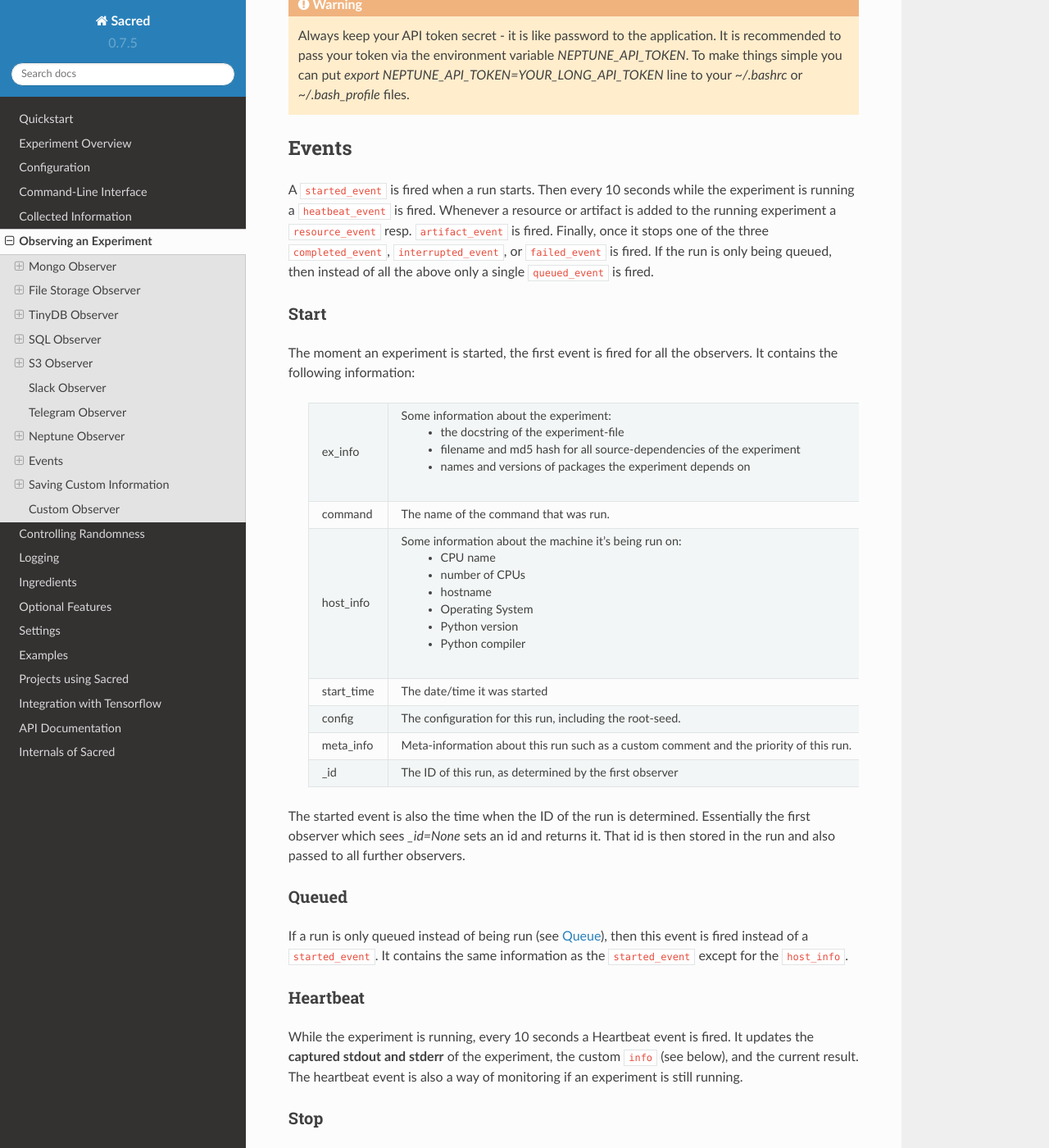
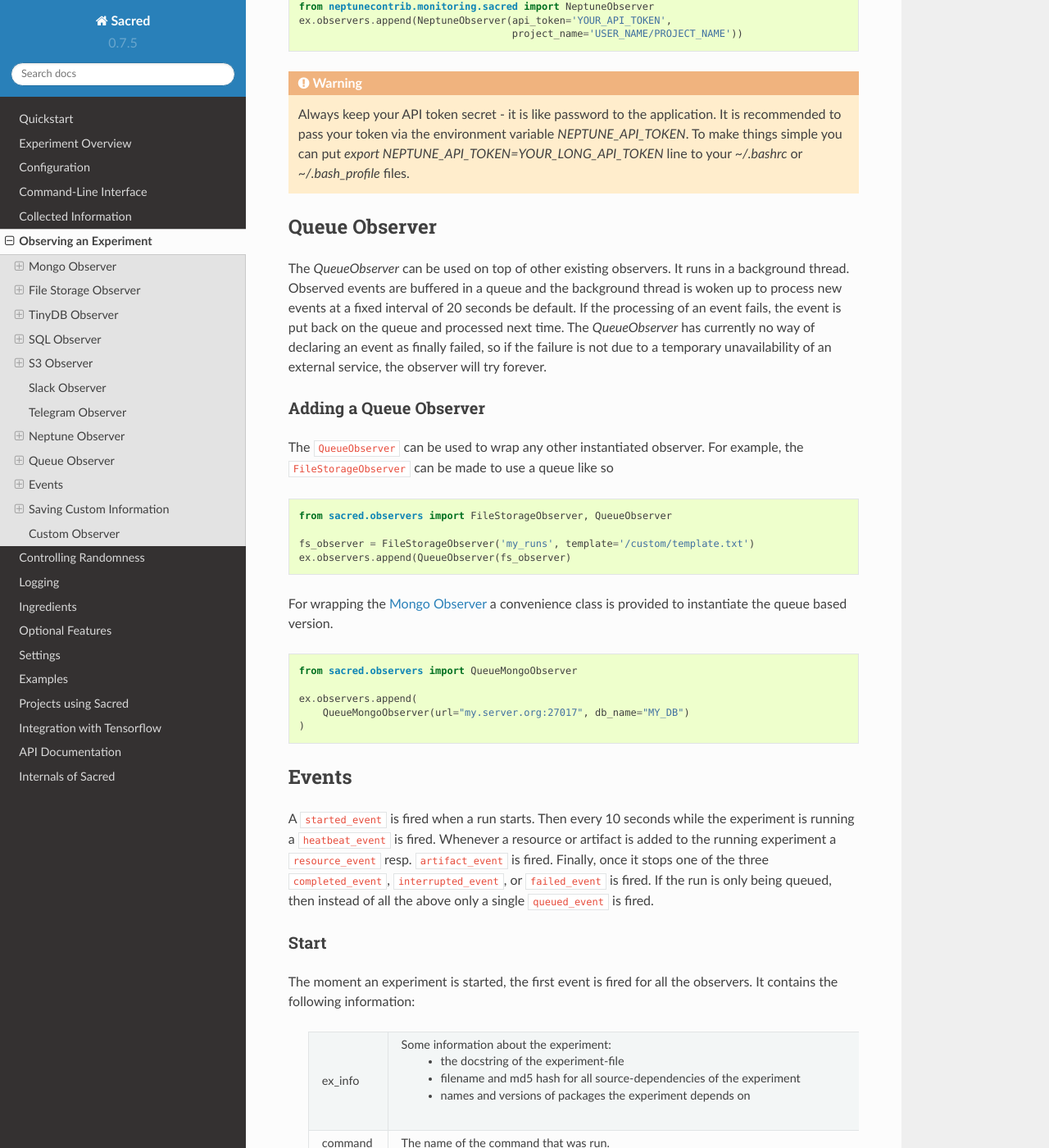
Before and after one commit to IDSIA/sacred, a Sphinx documentation site: the page built from docs/observers.rst, in a window 1280 px wide and 1400 px high, scrolled down 15769 px. Shown: the whole window at 82% size. Built offline with Sphinx 7.4.7 and the Read the Docs theme 2.0.0, drawn with Linux system fonts in a browser that asks for light colours; the version number is read from the project's files by our own code; some of the changed text lies outside the part shown.

Commit message:
Add documentaton for queue observer

```diff
--- a/docs/observers.rst
+++ b/docs/observers.rst
@@ -22,6 +22,10 @@
    relevant information there.
  * The :ref:`s3_observer` stores run information in an AWS S3 bucket, within
    a given prefix/directory
+ * The :ref:`queue_observer` can be used to wrap any of the above observers.
+   It will put the processing of observed events on a fault-tolerant
+   queue in a background process. This is useful for observers that rely
+   on external services such as a database that might be temporarily unavailable.
 
 
 But if you want the run information stored some other way, it is easy to write
@@ -771,6 +775,48 @@
     It is recommended to pass your token via the environment variable `NEPTUNE_API_TOKEN`.
     To make things simple you can put `export NEPTUNE_API_TOKEN=YOUR_LONG_API_TOKEN`
     line to your `~/.bashrc` or `~/.bash_profile` files.
+
+.. _queue_observer:
+
+Queue Observer
+==============
+
+The `QueueObserver` can be used on top of other existing observers.
+It runs in a background thread. Observed events
+are buffered in a queue and the background thread is woken up to process
+new events at a fixed interval of 20 seconds be default.
+If the processing of an event fails, the event is put back on the queue
+and processed next time. The `QueueObserver` has currently no way
+of declaring an event as finally failed, so if the failure is not
+due to a temporary unavailability of an external service, the observer
+will try forever.
+
+Adding a Queue Observer
+-------------------------
+
+The ``QueueObserver`` can be used to wrap any other instantiated observer.
+For example, the ``FileStorageObserver`` can be made to use a queue like so
+
+.. code-block:: python
+
+    from sacred.observers import FileStorageObserver, QueueObserver
+
+    fs_observer = FileStorageObserver('my_runs', template='/custom/template.txt')
+    ex.observers.append(QueueObserver(fs_observer)
+
+
+
+For wrapping the :ref:`mongo_observer` a convenience class is provided
+to instantiate the queue based version.
+
+.. code-block:: python
+
+    from sacred.observers import QueueMongoObserver
+
+    ex.observers.append(
+        QueueMongoObserver(url="my.server.org:27017", db_name="MY_DB")
+    )
+
 
 Events
 ======
```
Also changed, not shown: other parts of docs/observers.rst (+1 -1 lines), 3 other files.
